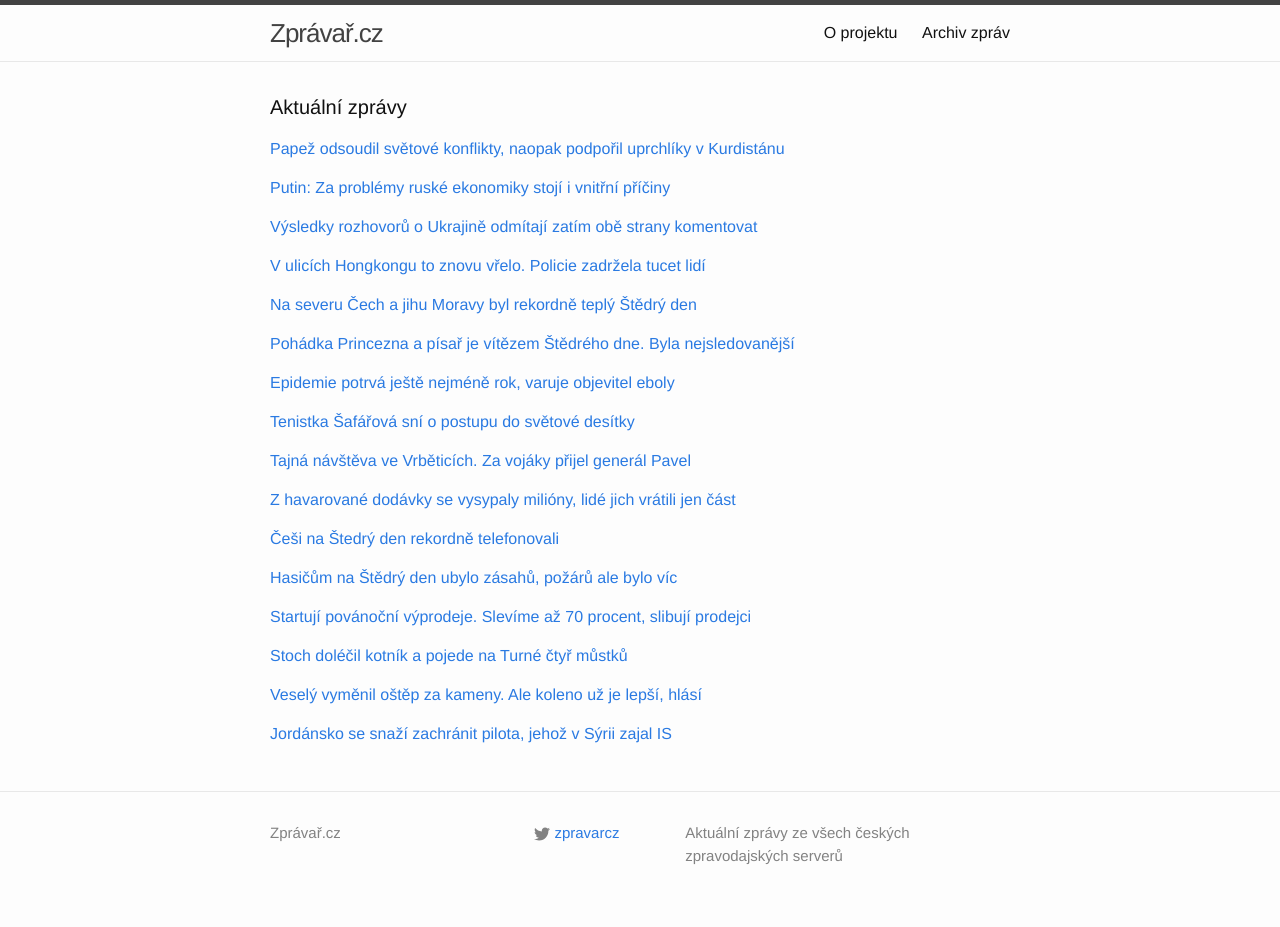
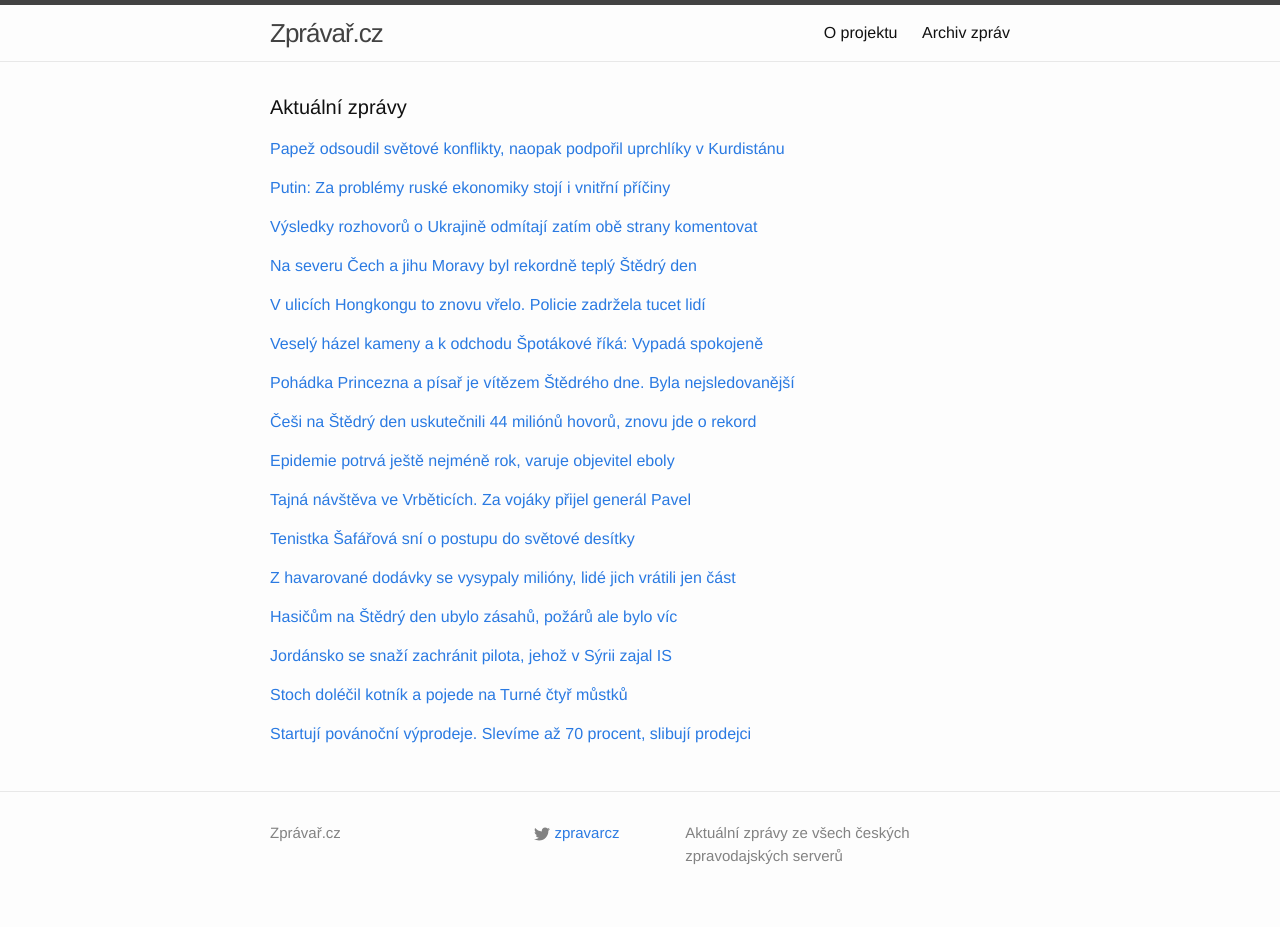
Before and after one commit to adliska/zpravar, a Jekyll site: the page built from index.html, in a window 1280 px wide. Built offline with Jekyll 4.4.1, drawn with Linux system fonts in a browser that asks for light colours; some of the changed lines change nothing that is shown.

Commit message:
zpravar news update

```diff
--- a/index.html
+++ b/index.html
@@ -54,8 +54,19 @@ layout: default
 <li><a href=http://www.ceskenoviny.cz/zpravy/zpravy/minskou-kontaktni-skupinu-ceka-druhe-kolo-datum-neni-znamo/1162318>Minskou kontaktní skupinu čeká druhé kolo, datum není známo - www.ceskenoviny.cz</a></li>
 <li><a href=http://zpravy.e15.cz/zahranicni/politika/v-minsku-se-jednalo-o-ukrajinske-krizi-tezke-rozhovory-shodli-se-ucastnici-1148595>V Minsku se jednalo o ukrajinské krizi. Těžké rozhovory, shodli se účastníci - zpravy.e15.cz</a></li>
 </ul>
-</div><p><a href="javascript:;" onclick="toggle_visibility('zpravy3')">V ulicích Hongkongu to znovu vřelo. Policie zadržela tucet lidí</a></p>
+</div><p><a href="javascript:;" onclick="toggle_visibility('zpravy3')">Na severu Čech a jihu Moravy byl rekordně teplý Štědrý den</a></p>
 <div id="zpravy3" style="display:none">
+<ul>
+<li><a href=http://www.ceskatelevize.cz/ct24/domaci/296388-na-severu-cech-a-jihu-moravy-byl-rekordne-teply-stedry-den/>Na severu Čech a jihu Moravy byl rekordně teplý Štědrý den - www.ceskatelevize.cz</a></li>
+<li><a href=http://www.novinky.cz/domaci/357213-teploty-na-stedry-den-opet-prekonavaly-rekordy.html>Teploty na Štědrý den opět překonávaly rekordy - www.novinky.cz</a></li>
+<li><a href=http://www.lidovky.cz/i-na-stedry-den-padaly-teplotni-rekordy-nejtepleji-bylo-v-usti-nad-labem-1nx-/zpravy-domov.aspx?c=A141225_094031_ln_domov_rof>I na Štědrý den padaly teplotní rekordy. Nejtepleji bylo v Ústí nad Labem  - www.lidovky.cz</a></li>
+<li><a href=http://www.tyden.cz/rubriky/domaci/v-cesku-na-stedry-den-padaly-teplotni-rekordy_328298.html>V Česku na Štědrý den padaly teplotní rekordy - www.tyden.cz</a></li>
+<li><a href=http://www.ceskenoviny.cz/zpravy/zpravy/teplotni-rekordy-mel-i-stedry-den-na-severu-cech-a-jihu-moravy/1162308>Teplotní rekordy měl i Štědrý den, na severu Čech a jihu Moravy - www.ceskenoviny.cz</a></li>
+<li><a href=http://www.tyden.cz/rubriky/domaci/sever-cech-zazil-nejteplejsi-stedry-den_328298.html>Sever Čech zažil nejteplejší Štědrý den - www.tyden.cz</a></li>
+<li><a href=http://www.ceskenoviny.cz/zpravy/zpravy/sedm-stanic-na-severu-cech-zaznamenalo-na-stedry-den-rekordy/1162308>Sedm stanic na severu Čech zaznamenalo na Štědrý den rekordy - www.ceskenoviny.cz</a></li>
+</ul>
+</div><p><a href="javascript:;" onclick="toggle_visibility('zpravy4')">V ulicích Hongkongu to znovu vřelo. Policie zadržela tucet lidí</a></p>
+<div id="zpravy4" style="display:none">
 <ul>
 <li><a href=http://zpravy.e15.cz/zahranicni/udalosti/v-ulicich-hongkongu-to-znovu-vrelo-policie-zadrzela-tucet-lidi-1148630>V ulicích Hongkongu to znovu vřelo. Policie zadržela tucet lidí - zpravy.e15.cz</a></li>
 <li><a href=http://www.ceskatelevize.cz/ct24/svet/296386-ulice-hongkongu-zachvatily-nove-potycky/>Ulice Hongkongu zachvátily nové potyčky - www.ceskatelevize.cz</a></li>
@@ -65,19 +76,17 @@ layout: default
 <li><a href=http://www.ceskenoviny.cz/zpravy/zpravy/pri-novych-protestech-v-hongkongu-zadrzela-policie-tucet-lidi/1162293>Při nových protestech v Hongkongu zadržela policie tucet lidí - www.ceskenoviny.cz</a></li>
 <li><a href=http://www.novinky.cz/zahranicni/svet/357206-v-hongkongu-opet-propukly-protesty-policie-tvrde-zasahla.html>V Hongkongu opět propukly protesty, policie tvrdě zasáhla - www.novinky.cz</a></li>
 </ul>
-</div><p><a href="javascript:;" onclick="toggle_visibility('zpravy4')">Na severu Čech a jihu Moravy byl rekordně teplý Štědrý den</a></p>
-<div id="zpravy4" style="display:none">
+</div><p><a href="javascript:;" onclick="toggle_visibility('zpravy5')">Veselý házel kameny a k odchodu Špotákové říká: Vypadá spokojeně</a></p>
+<div id="zpravy5" style="display:none">
 <ul>
-<li><a href=http://www.ceskatelevize.cz/ct24/domaci/296388-na-severu-cech-a-jihu-moravy-byl-rekordne-teply-stedry-den/>Na severu Čech a jihu Moravy byl rekordně teplý Štědrý den - www.ceskatelevize.cz</a></li>
-<li><a href=http://www.novinky.cz/domaci/357213-teploty-na-stedry-den-opet-prekonavaly-rekordy.html>Teploty na Štědrý den opět překonávaly rekordy - www.novinky.cz</a></li>
-<li><a href=http://www.lidovky.cz/i-na-stedry-den-padaly-teplotni-rekordy-nejtepleji-bylo-v-usti-nad-labem-1nx-/zpravy-domov.aspx?c=A141225_094031_ln_domov_rof>I na Štědrý den padaly teplotní rekordy. Nejtepleji bylo v Ústí nad Labem  - www.lidovky.cz</a></li>
-<li><a href=http://www.tyden.cz/rubriky/domaci/v-cesku-na-stedry-den-padaly-teplotni-rekordy_328298.html>V Česku na Štědrý den padaly teplotní rekordy - www.tyden.cz</a></li>
-<li><a href=http://www.ceskenoviny.cz/zpravy/zpravy/teplotni-rekordy-mel-i-stedry-den-na-severu-cech-a-jihu-moravy/1162308>Teplotní rekordy měl i Štědrý den, na severu Čech a jihu Moravy - www.ceskenoviny.cz</a></li>
-<li><a href=http://www.tyden.cz/rubriky/domaci/sever-cech-zazil-nejteplejsi-stedry-den_328298.html>Sever Čech zažil nejteplejší Štědrý den - www.tyden.cz</a></li>
-<li><a href=http://www.ceskenoviny.cz/zpravy/zpravy/sedm-stanic-na-severu-cech-zaznamenalo-na-stedry-den-rekordy/1162308>Sedm stanic na severu Čech zaznamenalo na Štědrý den rekordy - www.ceskenoviny.cz</a></li>
+<li><a href=http://www.denik.cz/atletika/vesely-hazel-kameny-a-k-odchodu-spotakove-rika-vypada-spokojene-20141225.html>Veselý házel kameny a k odchodu Špotákové říká: Vypadá spokojeně - www.denik.cz</a></li>
+<li><a href=http://www.tyden.cz/rubriky/sport/ostatni-sporty/atletika/vesely-vymenil-ostep-za-kameny-koleno-uz-je-lepsi-hlasi_328311.html>Veselý vyměnil oštěp za kameny. Koleno už je lepší, hlásí - www.tyden.cz</a></li>
+<li><a href=http://www.tyden.cz/rubriky/sport/ostatni-sporty/atletika/vesely-vymenil-ostep-za-kameny-ale-koleno-uz-je-lepsi-hlasi_328311.html>Veselý vyměnil oštěp za kameny. Ale koleno už je lepší, hlásí - www.tyden.cz</a></li>
+<li><a href=http://www.sportovninoviny.cz/zpravy/vesely-se-naucil-zachazet-s-kolenem-a-hazel-sutry/1162372>Veselý se naučil zacházet s kolenem a házel šutry - www.sportovninoviny.cz</a></li>
+<li><a href=http://sport.idnes.cz/vesely-priprava-02f-/atletika.aspx?c=A141223_173925_atletika_fil>Místo oštěpu vrhal šutry, teď bude Veselý házet cukroví. Do sebe - sport.idnes.cz</a></li>
 </ul>
-</div><p><a href="javascript:;" onclick="toggle_visibility('zpravy5')">Pohádka Princezna a písař je vítězem Štědrého dne. Byla nejsledovanější </a></p>
-<div id="zpravy5" style="display:none">
+</div><p><a href="javascript:;" onclick="toggle_visibility('zpravy6')">Pohádka Princezna a písař je vítězem Štědrého dne. Byla nejsledovanější </a></p>
+<div id="zpravy6" style="display:none">
 <ul>
 <li><a href=http://www.lidovky.cz/pohadka-princezna-a-pisar-je-vitezem-stedreho-dne-byla-nejsledovanejsi-1ml-/media.aspx?c=A141225_125446_ln-media_rof>Pohádka Princezna a písař je vítězem Štědrého dne. Byla nejsledovanější  - www.lidovky.cz</a></li>
 <li><a href=http://www.ceskatelevize.cz/ct24/media-it/296393-stedremu-dni-opet-kralovala-nova-pohadka-ct/>Štědrému dni opět kralovala nová pohádka ČT - www.ceskatelevize.cz</a></li>
@@ -85,8 +94,17 @@ layout: default
 <li><a href=http://www.denik.cz/ekonomika/pohadka-princezna-a-pisar-nejsledovanejsim-poradem-stedreho-dne-20141225.html>Pohádka Princezna a písař nejsledovanějším pořadem Štědrého dne - www.denik.cz</a></li>
 <li><a href=http://domaci.ihned.cz/c1-63298770-sledovanost-stedry-vecer-stedry-den-ct1-nova-prima>Štědrý večer ovládly ČT 1 a Prima. Porazily i premiéru Šafránkové na Nově - domaci.ihned.cz</a></li>
 </ul>
-</div><p><a href="javascript:;" onclick="toggle_visibility('zpravy6')">Epidemie potrvá ještě nejméně rok, varuje objevitel eboly</a></p>
-<div id="zpravy6" style="display:none">
+</div><p><a href="javascript:;" onclick="toggle_visibility('zpravy7')">Češi na Štědrý den uskutečnili 44 miliónů hovorů, znovu jde o rekord</a></p>
+<div id="zpravy7" style="display:none">
+<ul>
+<li><a href=http://www.novinky.cz/ekonomika/357226-cesi-na-stedry-den-uskutecnili-44-milionu-hovoru-znovu-jde-o-rekord.html>Češi na Štědrý den uskutečnili 44 miliónů hovorů, znovu jde o rekord - www.novinky.cz</a></li>
+<li><a href=http://www.ceskatelevize.cz/ct24/ekonomika/296403-cesi-na-stedry-den-rekordne-telefonovali/>Češi na Štedrý den rekordně telefonovali - www.ceskatelevize.cz</a></li>
+<li><a href=http://zpravy.aktualne.cz/domaci/cesi-na-stedry-den-uskutecnili-rekordnich-44-milionu-hovoru/r~2313543e8c3311e4a7d8002590604f2e/>Češi překonali rekord v počtu hovorů na Štědrý den - zpravy.aktualne.cz</a></li>
+<li><a href=http://www.tyden.cz/rubriky/byznys/mobily/cesi-na-stedry-den-volali-o-sto-sest-vytvorili-novy-rekord_328309.html>Češi na Štědrý den volali o sto šest. Vytvořili nový rekord - www.tyden.cz</a></li>
+<li><a href=http://mobil.idnes.cz/vanocni-sms-rekord-0n9-/mobilni-operatori.aspx?c=A141209_162117_mobilni-operatori_HRO>Rekord v odeslaných SMS Češi nepokořili, triumf slaví v počtu hovorů - mobil.idnes.cz</a></li>
+</ul>
+</div><p><a href="javascript:;" onclick="toggle_visibility('zpravy8')">Epidemie potrvá ještě nejméně rok, varuje objevitel eboly</a></p>
+<div id="zpravy8" style="display:none">
 <ul>
 <li><a href=http://www.ceskatelevize.cz/ct24/svet/296400-epidemie-potrva-jeste-nejmene-rok-varuje-objevitel-eboly/>Epidemie potrvá ještě nejméně rok, varuje objevitel eboly - www.ceskatelevize.cz</a></li>
 <li><a href=http://zpravy.e15.cz/zahranicni/udalosti/boj-proti-ebole-nekonci-epidemie-v-zapadni-africe-potrva-nejmene-rok-1148632>Boj proti ebole nekončí. Epidemie v západní Africe potrvá nejméně rok - zpravy.e15.cz</a></li>
@@ -94,72 +112,57 @@ layout: default
 <li><a href=http://zahranicni.ihned.cz/afrika/c1-63298760-ebola-afrika-epidemie>Epidemie eboly potrvá na západě Afriky ještě nejméně rok - zahranicni.ihned.cz</a></li>
 <li><a href=http://www.ceskenoviny.cz/zpravy/zpravy/epidemie-eboly-v-zapadni-africe-asi-potrva-nejmene-jeste-rok/1162301>Epidemie eboly v západní Africe asi potrvá nejméně ještě rok - www.ceskenoviny.cz</a></li>
 </ul>
-</div><p><a href="javascript:;" onclick="toggle_visibility('zpravy7')">Tenistka Šafářová sní o postupu do světové desítky</a></p>
-<div id="zpravy7" style="display:none">
+</div><p><a href="javascript:;" onclick="toggle_visibility('zpravy9')">Tajná návštěva ve Vrběticích. Za vojáky přijel generál Pavel</a></p>
+<div id="zpravy9" style="display:none">
+<ul>
+<li><a href=http://zpravy.aktualne.cz/regiony/zlinsky/pavel-prijel-do-vrbetic-vojaky-chce-stahnout-co-nejdrive/r~8b2a393c8c3511e49fc3002590604f2e/>Tajná návštěva ve Vrběticích. Za vojáky přijel generál Pavel - zpravy.aktualne.cz</a></li>
+<li><a href=http://www.ceskatelevize.cz/ct24/regiony/296401-pavel-ve-vrbeticich-vojaci-by-meli-odjet-hned-jak-bude-znamy-obsah-skladu/>Pavel ve Vrběticích: Vojáci by měli odjet hned, jak bude známý obsah skladů - www.ceskatelevize.cz</a></li>
+<li><a href=http://www.ceskenoviny.cz/zpravy/zpravy/vojaky-ve-vrbeticich-neohlasene-navstivil-sef-generalniho-stabu/1162365>Vojáky ve Vrběticích neohlášeně navštívil šéf generálního štábu - www.ceskenoviny.cz</a></li>
+<li><a href=http://www.ceskenoviny.cz/zpravy/zpravy/lipova-chce-zprujezdnit-cestu-do-haluzic-policie-zatim-nevyhovi/1162353>Lipová chce zprůjezdnit cestu do Haluzic, policie zatím nevyhoví - www.ceskenoviny.cz</a></li>
+</ul>
+</div><p><a href="javascript:;" onclick="toggle_visibility('zpravy10')">Tenistka Šafářová sní o postupu do světové desítky</a></p>
+<div id="zpravy10" style="display:none">
 <ul>
 <li><a href=http://sport.aktualne.cz/tenistka-safarova-sni-o-postupu-do-svetove-desitky/r~505e5ede8c3311e49fc3002590604f2e/>Tenistka Šafářová sní o postupu do světové desítky - sport.aktualne.cz</a></li>
 <li><a href=http://www.denik.cz/tenis/sen-o-desitce-safarova-znovu-drela-na-floride-zaskocil-ji-stepanek-20141225.html>Sen o desítce. Šafářová znovu dřela na Floridě, zaskočil ji Štěpánek - www.denik.cz</a></li>
 <li><a href=http://www.tyden.cz/rubriky/sport/tenis/safarova-snim-o-svetove-desitce-priprava-byla-dobra_328305.html>Šafářová: Sním o světové desítce, příprava byla dobrá - www.tyden.cz</a></li>
 <li><a href=http://www.sportovninoviny.cz/zpravy/tenistka-safarova-sni-o-svetove-desitce/1162344>Tenistka Šafářová sní o světové desítce - www.sportovninoviny.cz</a></li>
 </ul>
-</div><p><a href="javascript:;" onclick="toggle_visibility('zpravy8')">Tajná návštěva ve Vrběticích. Za vojáky přijel generál Pavel</a></p>
-<div id="zpravy8" style="display:none">
-<ul>
-<li><a href=http://zpravy.aktualne.cz/regiony/zlinsky/pavel-prijel-do-vrbetic-vojaky-chce-stahnout-co-nejdrive/r~8b2a393c8c3511e49fc3002590604f2e/>Tajná návštěva ve Vrběticích. Za vojáky přijel generál Pavel - zpravy.aktualne.cz</a></li>
-<li><a href=http://www.ceskatelevize.cz/ct24/regiony/296401-pavel-ve-vrbeticich-vojaci-by-meli-odjet-hned-jak-bude-znamy-obsah-skladu/>Pavel ve Vrběticích: Vojáci by měli odjet hned, jak bude známý obsah skladů - www.ceskatelevize.cz</a></li>
-<li><a href=http://www.ceskenoviny.cz/zpravy/zpravy/vojaky-ve-vrbeticich-neohlasene-navstivil-sef-generalniho-stabu/1162365>Vojáky ve Vrběticích neohlášeně navštívil šéf generálního štábu - www.ceskenoviny.cz</a></li>
-<li><a href=http://www.ceskenoviny.cz/zpravy/zpravy/lipova-chce-zprujezdnit-cestu-do-haluzic-policie-zatim-nevyhovi/1162353>Lipová chce zprůjezdnit cestu do Haluzic, policie zatím nevyhoví - www.ceskenoviny.cz</a></li>
-</ul>
-</div><p><a href="javascript:;" onclick="toggle_visibility('zpravy9')">Z havarované dodávky se vysypaly milióny, lidé jich vrátili jen část</a></p>
-<div id="zpravy9" style="display:none">
+</div><p><a href="javascript:;" onclick="toggle_visibility('zpravy11')">Z havarované dodávky se vysypaly milióny, lidé jich vrátili jen část</a></p>
+<div id="zpravy11" style="display:none">
 <ul>
 <li><a href=http://www.novinky.cz/koktejl/357210-z-havarovane-dodavky-se-vysypaly-miliony-lide-jich-vratili-jen-cast.html>Z havarované dodávky se vysypaly milióny, lidé jich vrátili jen část - www.novinky.cz</a></li>
 <li><a href=http://www.novinky.cz/koktejl/357210-z-havarovane-dodavky-se-vysypaly-miliony-lide-si-je-rozebrali.html>Z havarované dodávky se vysypaly milióny, lidé si je rozebrali - www.novinky.cz</a></li>
 <li><a href=http://zpravy.idnes.cz/havarie-dodavky-s-miliony-dolaru-v-hongkongu-fnd-/zahranicni.aspx?c=A141225_080704_zahranicni_cen>Hongkongská policie žádá lidi, aby vrátili miliony z havarované dodávky - zpravy.idnes.cz</a></li>
 <li><a href=http://zpravy.aktualne.cz/zahranici/hongkongska-policie-postrada-miliony-z-havarovane-dodavky/r~088bcb508c0611e4b98c002590604f2e/>Hongkongská policie postrádá miliony z havarované dodávky - zpravy.aktualne.cz</a></li>
 </ul>
-</div><p><a href="javascript:;" onclick="toggle_visibility('zpravy10')">Češi na Štedrý den rekordně telefonovali</a></p>
-<div id="zpravy10" style="display:none">
-<ul>
-<li><a href=http://www.ceskatelevize.cz/ct24/ekonomika/296403-cesi-na-stedry-den-rekordne-telefonovali/>Češi na Štedrý den rekordně telefonovali - www.ceskatelevize.cz</a></li>
-<li><a href=http://zpravy.aktualne.cz/domaci/cesi-na-stedry-den-uskutecnili-rekordnich-44-milionu-hovoru/r~2313543e8c3311e4a7d8002590604f2e/>Češi překonali rekord v počtu hovorů na Štědrý den - zpravy.aktualne.cz</a></li>
-<li><a href=http://www.tyden.cz/rubriky/byznys/mobily/cesi-na-stedry-den-volali-o-sto-sest-vytvorili-novy-rekord_328309.html>Češi na Štědrý den volali o sto šest. Vytvořili nový rekord - www.tyden.cz</a></li>
-<li><a href=http://mobil.idnes.cz/vanocni-sms-rekord-0n9-/mobilni-operatori.aspx?c=A141209_162117_mobilni-operatori_HRO>Rekord v odeslaných SMS Češi nepokořili, triumf slaví v počtu hovorů - mobil.idnes.cz</a></li>
-</ul>
-</div><p><a href="javascript:;" onclick="toggle_visibility('zpravy11')">Hasičům na Štědrý den ubylo zásahů, požárů ale bylo víc</a></p>
-<div id="zpravy11" style="display:none">
+</div><p><a href="javascript:;" onclick="toggle_visibility('zpravy12')">Hasičům na Štědrý den ubylo zásahů, požárů ale bylo víc</a></p>
+<div id="zpravy12" style="display:none">
 <ul>
 <li><a href=http://www.ceskenoviny.cz/zpravy/zpravy/hasicum-na-stedry-den-ubylo-zasahu-pozaru-ale-bylo-vic/1162375>Hasičům na Štědrý den ubylo zásahů, požárů ale bylo víc - www.ceskenoviny.cz</a></li>
 <li><a href=http://www.rozhlas.cz/_zprava/pocet-stedrovecernich-pozaru-oproti-lonsku-mirne-stoupnul--1436670>Počet štědrovečerních požárů oproti loňsku mírně stoupnul - www.rozhlas.cz</a></li>
 <li><a href=http://www.novinky.cz/krimi/357207-hasici-meli-perny-stedry-den.html>Hasiči měli perný Štědrý den - www.novinky.cz</a></li>
 <li><a href=http://www.novinky.cz/krimi/357207-hasici-na-olomoucku-maji-za-sebou-perny-den.html>Hasiči na Olomoucku mají za sebou perný den  - www.novinky.cz</a></li>
 </ul>
-</div><p><a href="javascript:;" onclick="toggle_visibility('zpravy12')">Startují povánoční výprodeje. Slevíme až 70 procent, slibují prodejci</a></p>
-<div id="zpravy12" style="display:none">
+</div><p><a href="javascript:;" onclick="toggle_visibility('zpravy13')">Jordánsko se snaží zachránit pilota, jehož v Sýrii zajal IS</a></p>
+<div id="zpravy13" style="display:none">
+<ul>
+<li><a href=http://www.ceskatelevize.cz/ct24/svet/296404-jordansko-se-snazi-zachranit-pilota-jehoz-v-syrii-zajal-is/>Jordánsko se snaží zachránit pilota, jehož v Sýrii zajal IS - www.ceskatelevize.cz</a></li>
+<li><a href=http://zpravy.aktualne.cz/zahranici/jordansko-se-snazi-zachranit-pilota-jehoz-v-syrii-zajal-is/r~c74446048c2811e4aff10025900fea04/>Jordánsko se snaží zachránit pilota, jehož zajali islamisté - zpravy.aktualne.cz</a></li>
+<li><a href=http://www.ceskenoviny.cz/zpravy/zpravy/jordansko-se-snazi-zachranit-pilota-jehoz-v-syrii-zajal-is/1162357>Jordánsko se snaží zachránit pilota, jehož v Sýrii zajal IS - www.ceskenoviny.cz</a></li>
+</ul>
+</div><p><a href="javascript:;" onclick="toggle_visibility('zpravy14')">Stoch doléčil kotník a pojede na Turné čtyř můstků</a></p>
+<div id="zpravy14" style="display:none">
+<ul>
+<li><a href=http://sport.aktualne.cz/stoch-dolecil-kotnik-a-pojede-na-turne-ctyr-mustku/r~51c14ade8c2411e4b6d20025900fea04/>Stoch doléčil kotník a pojede na Turné čtyř můstků - sport.aktualne.cz</a></li>
+<li><a href=http://sport.idnes.cz/skokan-stoch-pred-turne-stihl-dolecil-zraneny-kotnik-p0v-/lyzovani.aspx?c=A141225_103311_lyzovani_par>Koudelkovi na Turné přibyl soupeř, Stoch stihl doléčit zraněný kotník - sport.idnes.cz</a></li>
+<li><a href=http://www.denik.cz/zimni_sporty/sok-pro-koudelku-stoch-se-vraci-na-mustky-bude-startovat-na-turne-20141225.html>Sok pro Koudelku: Stoch se vrací na můstky, bude startovat na Turné - www.denik.cz</a></li>
+</ul>
+</div><p><a href="javascript:;" onclick="toggle_visibility('zpravy15')">Startují povánoční výprodeje. Slevíme až 70 procent, slibují prodejci</a></p>
+<div id="zpravy15" style="display:none">
 <ul>
 <li><a href=http://ekonomika.idnes.cz/povanocni-vyprodej-2014-0uw-/ekonomika.aspx?c=A141225_094200_ekonomika_hro>Startují povánoční výprodeje. Slevíme až 70 procent, slibují prodejci - ekonomika.idnes.cz</a></li>
 <li><a href=http://www.denik.cz/ekonomika/v-patek-spusti-obchodnici-povanocni-vyprodeje-20141225.html>V pátek spustí obchodníci výprodeje, slevy budou až 70 procent - www.denik.cz</a></li>
 <li><a href=http://www.financninoviny.cz/zpravodajstvi/zpravy/v-patek-spusti-obchodnici-povanocni-vyprodeje/1162311>V pátek spustí obchodníci povánoční výprodeje - www.financninoviny.cz</a></li>
 </ul>
-</div><p><a href="javascript:;" onclick="toggle_visibility('zpravy13')">Stoch doléčil kotník a pojede na Turné čtyř můstků</a></p>
-<div id="zpravy13" style="display:none">
-<ul>
-<li><a href=http://sport.aktualne.cz/stoch-dolecil-kotnik-a-pojede-na-turne-ctyr-mustku/r~51c14ade8c2411e4b6d20025900fea04/>Stoch doléčil kotník a pojede na Turné čtyř můstků - sport.aktualne.cz</a></li>
-<li><a href=http://sport.idnes.cz/skokan-stoch-pred-turne-stihl-dolecil-zraneny-kotnik-p0v-/lyzovani.aspx?c=A141225_103311_lyzovani_par>Koudelkovi na Turné přibyl soupeř, Stoch stihl doléčit zraněný kotník - sport.idnes.cz</a></li>
-<li><a href=http://www.denik.cz/zimni_sporty/sok-pro-koudelku-stoch-se-vraci-na-mustky-bude-startovat-na-turne-20141225.html>Sok pro Koudelku: Stoch se vrací na můstky, bude startovat na Turné - www.denik.cz</a></li>
-</ul>
-</div><p><a href="javascript:;" onclick="toggle_visibility('zpravy14')">Veselý vyměnil oštěp za kameny. Ale koleno už je lepší, hlásí</a></p>
-<div id="zpravy14" style="display:none">
-<ul>
-<li><a href=http://www.tyden.cz/rubriky/sport/ostatni-sporty/atletika/vesely-vymenil-ostep-za-kameny-ale-koleno-uz-je-lepsi-hlasi_328311.html>Veselý vyměnil oštěp za kameny. Ale koleno už je lepší, hlásí - www.tyden.cz</a></li>
-<li><a href=http://www.sportovninoviny.cz/zpravy/vesely-se-naucil-zachazet-s-kolenem-a-hazel-sutry/1162372>Veselý se naučil zacházet s kolenem a házel šutry - www.sportovninoviny.cz</a></li>
-<li><a href=http://sport.idnes.cz/vesely-priprava-02f-/atletika.aspx?c=A141223_173925_atletika_fil>Místo oštěpu vrhal šutry, teď bude Veselý házet cukroví. Do sebe - sport.idnes.cz</a></li>
-</ul>
-</div><p><a href="javascript:;" onclick="toggle_visibility('zpravy15')">Jordánsko se snaží zachránit pilota, jehož v Sýrii zajal IS</a></p>
-<div id="zpravy15" style="display:none">
-<ul>
-<li><a href=http://www.ceskatelevize.cz/ct24/svet/296404-jordansko-se-snazi-zachranit-pilota-jehoz-v-syrii-zajal-is/>Jordánsko se snaží zachránit pilota, jehož v Sýrii zajal IS - www.ceskatelevize.cz</a></li>
-<li><a href=http://zpravy.aktualne.cz/zahranici/jordansko-se-snazi-zachranit-pilota-jehoz-v-syrii-zajal-is/r~c74446048c2811e4aff10025900fea04/>Jordánsko se snaží zachránit pilota, jehož zajali islamisté - zpravy.aktualne.cz</a></li>
-<li><a href=http://www.ceskenoviny.cz/zpravy/zpravy/jordansko-se-snazi-zachranit-pilota-jehoz-v-syrii-zajal-is/1162357>Jordánsko se snaží zachránit pilota, jehož v Sýrii zajal IS - www.ceskenoviny.cz</a></li>
-</ul>
 </div></div>
```
